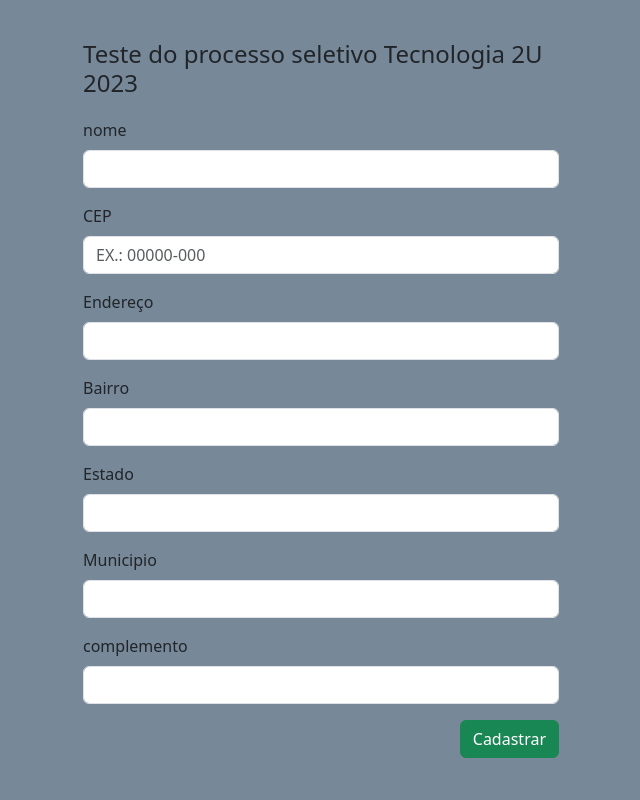
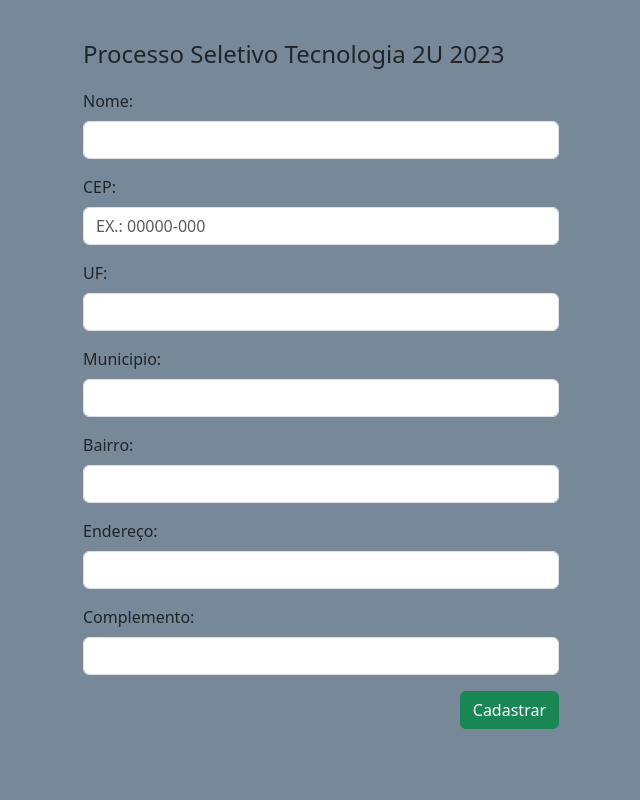
Before and after one commit to Alexandrodasilva/2U, a PHP site: page / in a window 1280 px wide. Shown: the whole page, without its empty margins (319-959 px from the left). Run offline with PHP 8.4, Linux system fonts and the light colour scheme.

Commit message:
terminando de fazer api do cep no arquivo js e refatorando uma parte do index

```diff
--- a/buscaApi.js
+++ b/buscaApi.js
@@ -1,14 +1,17 @@
-function(){
+function verificar(){
     const cep = document.querySelector("input[name=cep]");
     cep.addEventListener('blur', e =>{
         const value = cep.value.replace(/[^0-9]+/, '');
         const url = `https://viacep.com.br/ws/${value}/json/`;
-
         fetch(url)
         .then( Response => Response.json())
         .then( e => {
             if(e){
-                document.querySelector('input[name =endereco]').value =
+                document.querySelector('input[name = estado ]').value = e.uf;
+                document.querySelector('input[name = municipio ]').value = e.localidade;
+                document.querySelector('input[name = bairro ]').value = e.bairro;
+                document.querySelector('input[name = endereco]').value = e.logradouro;
+                document.querySelector('input[name = complemento ]').value = e.complemento;
             }
         })
     });
--- a/index.php
+++ b/index.php
@@ -17,34 +17,38 @@
 </head>
 <body>
     <div class="container" id="tamanhoContainer" style="margin-top: 40px">
-        <h4>Teste do processo seletivo Tecnologia 2U 2023</h4>
+        <h4>Processo Seletivo Tecnologia 2U 2023</h4>
         <form method="POST" action="inserir_cadastro.php" style="margin-top: 20px">
             <div class="mb-3">
-                <label for="exampleFormControlInput1" class="form-label" >nome</label>
+                <label for="exampleFormControlInput1" class="form-label" >Nome:</label>
                 <input type="text" class="form-control" id="exampleFormControlInput1" name="nome" required>
             </div>
             <div class="mb-3">
-                <label for="exampleFormControlInput1" class="form-label" >CEP</label>
-                <input type="number" class="form-control" id="exampleFormControlInput1" name="cep" placeholder="EX.: 00000-000" required>
+                <label for="exampleFormControlInput1" class="form-label" >CEP:</label>
+                <input type="number" class="form-control" id="exampleFormControlInput1"
+                     name="cep"
+                     placeholder="EX.: 00000-000"
+                     onchange={verificar()}
+                     required>
             </div>
             <div class="mb-3">
-                <label for="exampleFormControlInput1" class="form-label" >Endereço</label>
+                <label for="exampleFormControlInput1" class="form-label" >UF:</label>
+                <input type="text" class="form-control" id="exampleFormControlInput1" name="estado" required>
+            </div>
+            <div class="mb-3">
+                <label for="exampleFormControlInput1" class="form-label" >Municipio:</label>
+                <input type="text" class="form-control" id="exampleFormControlInput1" name="municipio" required>
+            </div>
+            <div class="mb-3">
+                <label for="exampleFormControlInput1" class="form-label" >Bairro:</label>
+                <input type="text" class="form-control" id="exampleFormControlInput1" name="bairro" required>
+            </div>
+            <div class="mb-3">
+                <label for="exampleFormControlInput1" class="form-label" >Endereço:</label>
                 <input type="text" class="form-control" id="exampleFormControlInput1" name="endereco" required>
             </div>
             <div class="mb-3">
-                <label for="exampleFormControlInput1" class="form-label" >Bairro</label>
-                <input type="text" class="form-control" id="exampleFormControlInput1" name="bairro" required>
-            </div>
-            <div class="mb-3">
-                <label for="exampleFormControlInput1" class="form-label" >Estado</label>
-                <input type="text" class="form-control" id="exampleFormControlInput1" name="estado" required>
-            </div>
-            <div class="mb-3">
-                <label for="exampleFormControlInput1" class="form-label" >Municipio</label>
-                <input type="text" class="form-control" id="exampleFormControlInput1" name="municipio" required>
-            </div>
-            <div class="mb-3">
-                <label for="exampleFormControlInput1" class="form-label" >complemento</label>
+                <label for="exampleFormControlInput1" class="form-label" >Complemento:</label>
                 <input type="text" class="form-control" id="exampleFormControlInput1" name="complemento">
             </div>
             <div style="text-align: right;">
@@ -53,6 +57,6 @@
         </form>
     </div>
     <script src="https://cdn.jsdelivr.net/npm/bootstrap@5.3.0-alpha1/dist/js/bootstrap.bundle.min.js" integrity="sha384-w76AqPfDkMBDXo30jS1Sgez6pr3x5MlQ1ZAGC+nuZB+EYdgRZgiwxhTBTkF7CXvN" crossorigin="anonymous"></script>
-    <script src="buscarApi.js"></script>
+    <script src="buscaApi.js"></script>
 </body>
 </html>
```
